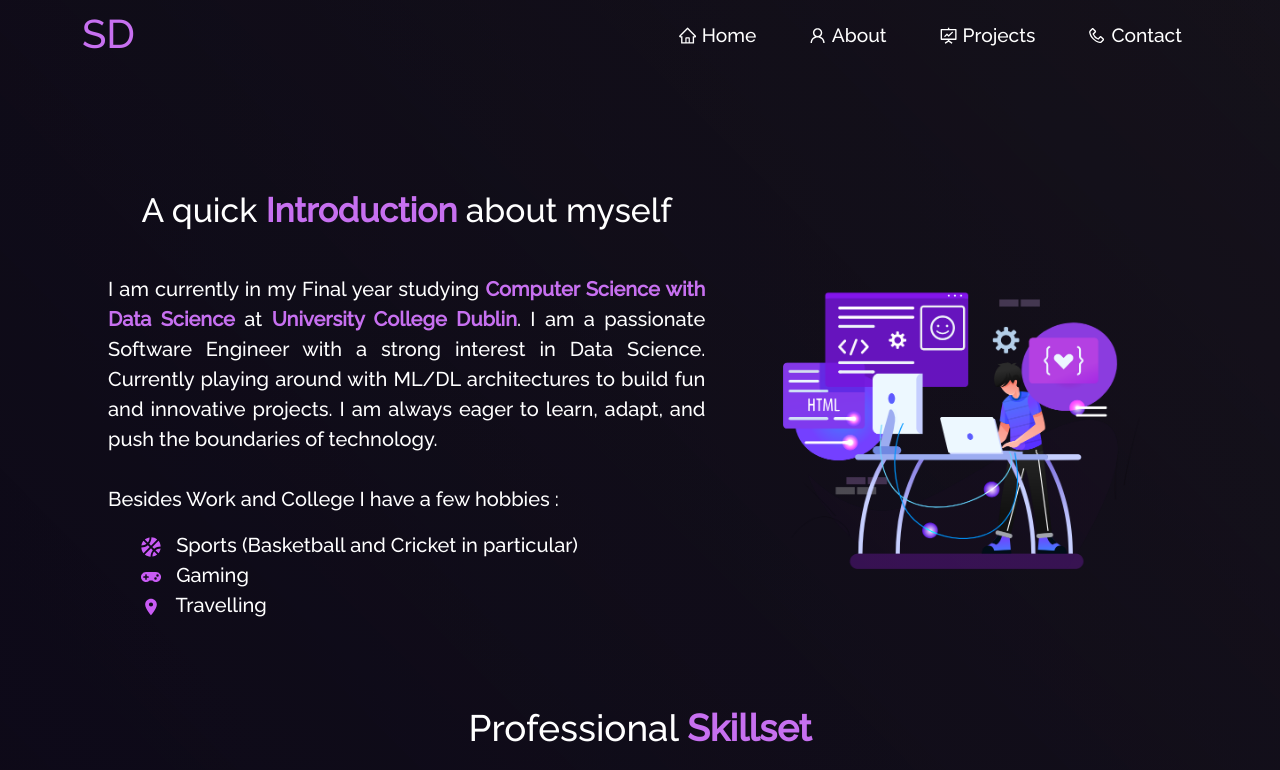
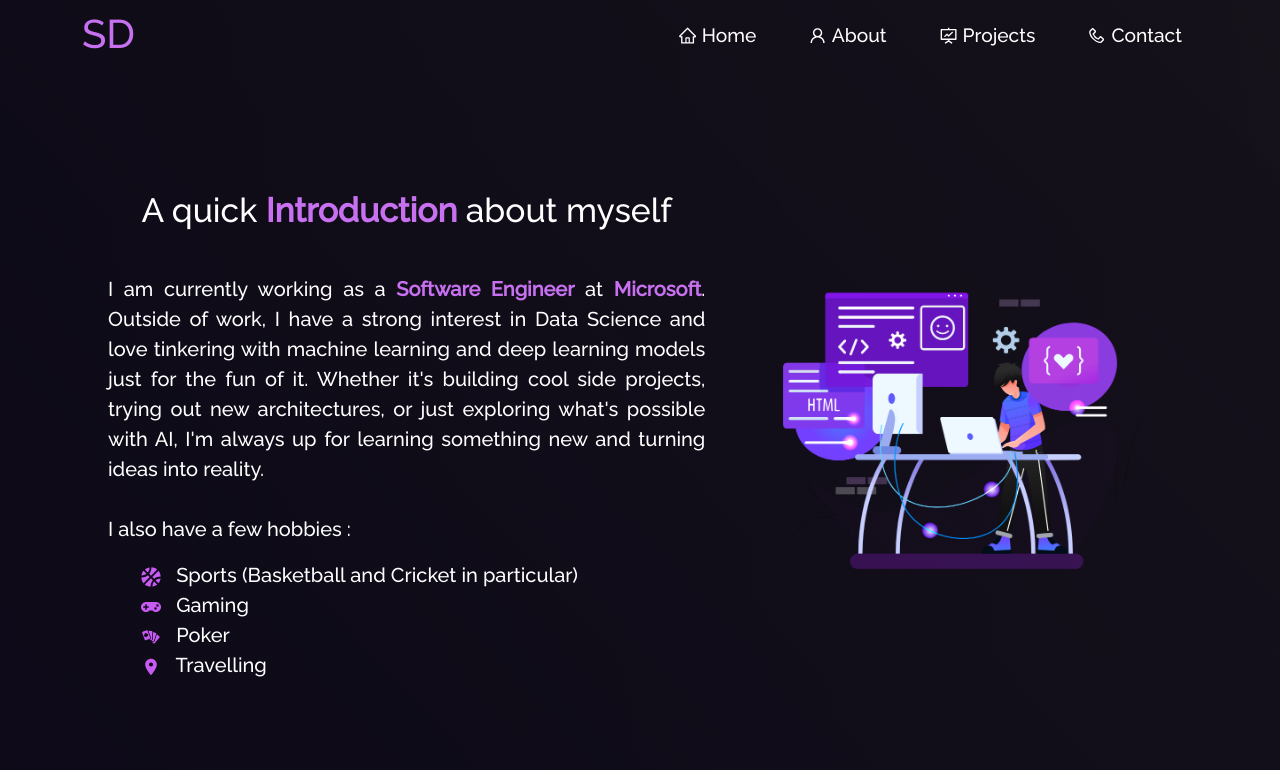
Before and after one commit to Sanat14/portfolio-website, a React (Vite) app: page /about in a window 1280 px wide. Shown: the top 770 px of the page. Built offline with nearby package versions, Linux system fonts and the light colour scheme.

Commit message:
updating about section

```diff
--- a/src/components/About/AboutCard.jsx
+++ b/src/components/About/AboutCard.jsx
@@ -2,6 +2,7 @@ import React from "react";
 import Card from "react-bootstrap/Card";
 import { FaBasketballBall, FaGamepad} from 'react-icons/fa';
 import { MdLocationOn } from 'react-icons/md';
+import { GiPokerHand } from 'react-icons/gi';
 
 
 function AboutCard() {
@@ -10,13 +11,11 @@ function AboutCard() {
       <Card.Body>
         <blockquote className="blockquote mb-0">
           <p style={{ textAlign: "justify" }}>
-            I am currently in my Final year studying <strong className="purple">Computer Science with Data Science</strong> at <strong className="purple">University College Dublin</strong>.
-            I am a passionate Software Engineer with a strong interest in Data Science. Currently playing around with ML/DL architectures
-            to build fun and innovative projects.
-            I am always eager to learn, adapt, and push the boundaries of technology.
 
+            I am currently working as a <strong className="purple">Software Engineer</strong> at <strong className="purple">Microsoft</strong>. Outside of work, I have a strong interest in Data Science and love tinkering with machine learning and deep learning models just for the fun of it.
+            Whether it's building cool side projects, trying out new architectures, or just exploring what's possible with AI, I'm always up for learning something new and turning ideas into reality.
             <br /><br />
-            Besides Work and College I have a few hobbies :
+            I also have a few hobbies :
           </p>
           <ul>
             <li className="about-activity">
@@ -24,6 +23,9 @@ function AboutCard() {
             </li>
             <li className="about-activity">
               <FaGamepad  style={{color: "#c95bf5"}}/> &nbsp; Gaming
+            </li>
+            <li className="about-activity">
+              <GiPokerHand style={{color: "#c95bf5"}} /> &nbsp; Poker
             </li>
             <li className="about-activity">
               <MdLocationOn style={{color: "#c95bf5"}} /> &nbsp; Travelling
```
